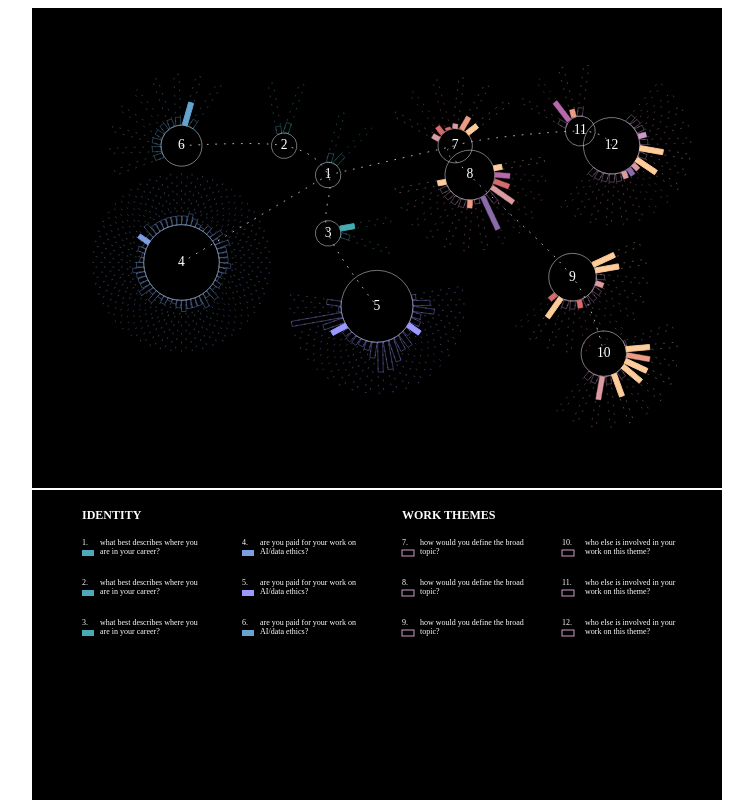
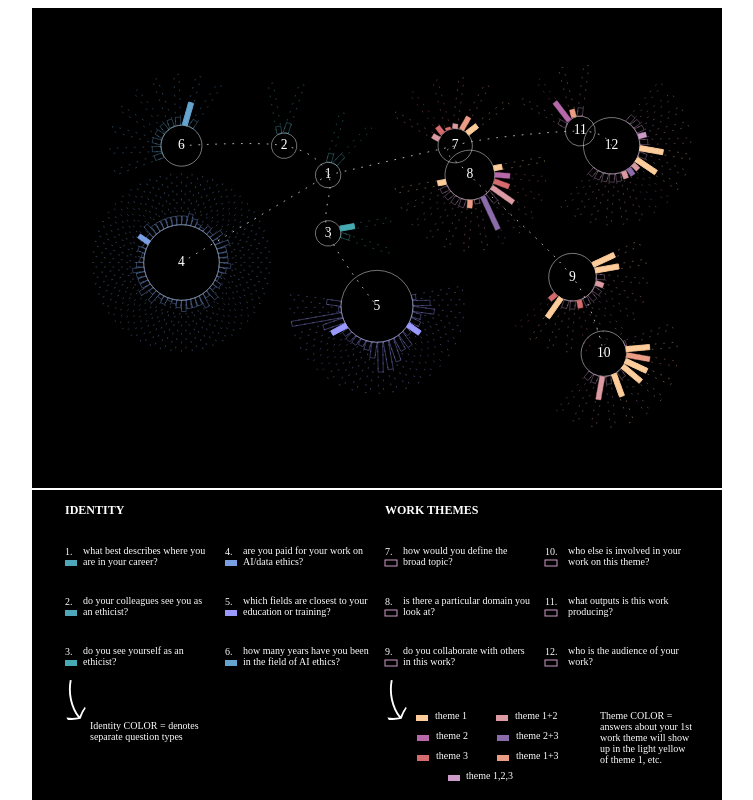
Before and after one commit to aberner6/justAIsurvey, a plain HTML site: page wheels.html in a window 1280 px wide. Shown: the top 800 px of the page, without its empty margins (76-829 px from the left). Drawn offline with nearby package versions, Linux system fonts and the light colour scheme.

Commit message:
done with labels

```diff
--- a/js/wheels.js
+++ b/js/wheels.js
@@ -591,7 +591,7 @@ d3.selectAll("circle").attr("stroke-width",.3)
 var xmargin = 80//rect.width/10;//80;
 var ymargin = 20;
 var gridH = 400;
-var widthBox = xmargin*1.5;
+var widthBox = xmargin*1.8;
 var heightBox = 50;
 // var margin =
 function gridData() {
@@ -621,7 +621,7 @@ function gridData() {
 		xpos = 1;
 		index++;
 		// increment the y position for the next row. Move it down 50 (height variable)
-		ypos += ymargin*2;
+		ypos += ymargin*2.5;
 	}
 	return data;
 }
@@ -634,10 +634,42 @@ var grid = d3.select("#dataviz2")
 	.append("svg")
 	.attr("width",rect.width)
 	.attr("height",gridH*4)
+var arrow1 = grid.append('image')
+    .attr('xlink:href', 'arrow2.svg')
+    .attr('width', 40)
+    .attr('height',40)
+    .attr("x",heightBox/2-1)
+    .attr("y",ymargin*9.5)
+var arrow2 = grid.append('image')
+    .attr('xlink:href', 'arrow2.svg')
+    .attr('width', 40)
+    .attr('height',40)
+    .attr("x",rect.width/2)
+    .attr("y",ymargin*9.5)
+var descriptorID = "Identity COLOR = denotes separate question types";
+var descriptorTH = "Theme COLOR = answers about your 1st work theme will show up in the light yellow of theme 1, etc.";
+var text1 = grid
+	.append("foreignObject")
+    .attr("width", 140)
+    .attr("height",80)
+    .attr("y",ymargin*11)
+    .attr("x",heightBox)
+  .append("xhtml:body")
+    .html("<p>"+descriptorID+"")
+var text2 = grid
+	.append("foreignObject")
+    .attr("width", 110)
+    .attr("height",120)
+    .attr("x",rect.width-130)
+    .attr("y",ymargin*10.5)
+  .append("xhtml:body")
+    .html("<p>"+descriptorTH+"")
+
+
 
 var row = grid.selectAll(".row")
 	.data(gridData).join("g").attr("class","row")
-	.attr('transform',`translate(${rect.width/2-xmargin*4.1}, ${0})`)
+	.attr('transform',`translate(${0}, ${0})`)
 var column = row.selectAll(".group")
 	.data(function(d) { return d; })
 	.enter().append("g")
@@ -656,14 +688,14 @@ var wordArray = [
 "are you paid for your work on AI/data ethics?",
 "how would you define the broad topic?",
 "who else is involved in your work on this theme?","",
-"what best describes where you are in your career?",
-"are you paid for your work on AI/data ethics?",
-"how would you define the broad topic?",
-"who else is involved in your work on this theme?","",
-"what best describes where you are in your career?",
-"are you paid for your work on AI/data ethics?",
-"how would you define the broad topic?",
-"who else is involved in your work on this theme?",""]
+"do your colleagues see you as an ethicist?",
+"which fields are closest to your education or training?",
+"is there a particular domain you look at?",
+"what outputs is this work producing?","",
+"do you see yourself as an ethicist?",
+"how many years have you been in the field of AI ethics?",
+"do you collaborate with others in this work?",
+"who is the audience of your work?",""]
 
 var numArray=[
 "","","","","",
@@ -684,7 +716,7 @@ var text = column //.selectAll(".legend")
     .attr("height", function(d){
     		return d.height;
     })
-    .attr("y",-15)
+    .attr("y",-20)
     .attr("x",function(d){
     	if(d.text==0 ||d.text==2){
     		return 0;
@@ -739,6 +771,121 @@ var bars = column
 			}
     })
 
+
+
+
+
+
+
+function tinyGrid() {
+	var xmargin = 20;
+	var ymargin = 20;
+	var widthBox = xmargin*4;
+	var heightBox = xmargin*2;
+	var index = 0;
+	var data = new Array();
+	var xpos = 0; //starting xpos and ypos at 1 so the stroke will show when we make the grid below
+	var ypos = 0;
+	// iterate for rows
+	for (var row = 0; row < 4; row++) {
+		data.push( new Array() );
+
+		// iterate for cells/columns inside rows
+		for (var column = 0; column < 2; column++) {
+				data[row].push({
+					x: xpos,
+					y: ypos,
+					width: widthBox,
+					height: heightBox,
+					text: index
+				})
+			// increment the x position. I.e. move it over by 50 (width variable)
+			xpos += widthBox;
+			index++;
+		}
+		// reset the x position after a row is complete
+		xpos = 1;
+		index++;
+		// increment the y position for the next row. Move it down 50 (height variable)
+		ypos += ymargin;
+	}
+	return data;
+}
+
+var tinyGrid = tinyGrid();
+console.log(tinyGrid);
+
+var trow = grid.selectAll(".trow")
+	.data(tinyGrid).join("g").attr("class","trow")
+	.attr('transform',`translate(${rect.width/2}, ${220})`)
+var tcolumn = trow.selectAll(".tgroup")
+	.data(function(d) { return d; })
+	.enter().append("g")
+	.attr("class",function(d){
+		return d.text
+	})
+	.attr('transform',function(d,i){
+		return `translate(${d.x+30}, ${d.y})`
+	})
+var twordArray = [
+"theme 1","theme 1+2","",
+"theme 2","theme 2+3","",
+"theme 3","theme 1+3","",
+"theme 1,2,3"
+,""]
+
+var thmText = tcolumn
+	.append("foreignObject")
+    .attr("width", function(d){
+    	if(d.text==9){
+    		return d.width*2;
+    	}else{
+    		return d.width;
+    	}
+    })
+    .attr("height", function(d){
+    		return d.height;
+    })
+    .attr("y",-10)
+  	.attr("x",function(d){
+  		if(d.text==9){
+  			return 50;
+  		}else{
+  			return 20;
+  		}
+  	})
+  .append("xhtml:body")
+    .html(function(d){
+    	return "<p>"+twordArray[d.text]+""
+    });
+
+var tlegColors=[
+"#FDCC9A","#DC9AA2","",
+"#B668AA","#8B6BAA","",
+"#D66B6E","#EB9C84","",
+"#CB9AC6","",""
+]
+
+var tbars = tcolumn
+	.append("rect")
+  	.attr("x",function(d){
+  		if(d.text==9){
+  			return 40;
+  		}else{
+  			return 9;
+  		}
+  	})
+  	.attr("y",5)
+  	.attr("width",barwide*4)
+  	.attr("height",barwide*2)
+    .attr("fill",function(d){
+    	if(d.text==10){
+    		return "none";
+    	}else{
+    		return tlegColors[d.text];
+    	}
+    })
+
 })
 
 
--- a/wheels.html
+++ b/wheels.html
@@ -5,7 +5,7 @@
         <style>
           body{
             font-family: IBM Plex Mono;
-            font-size: 8px;
+            font-size: 10px;
             color: white;
           }
           h1{
```
Also changed, not shown: arrow1.svg (added), arrow2.svg (added).
